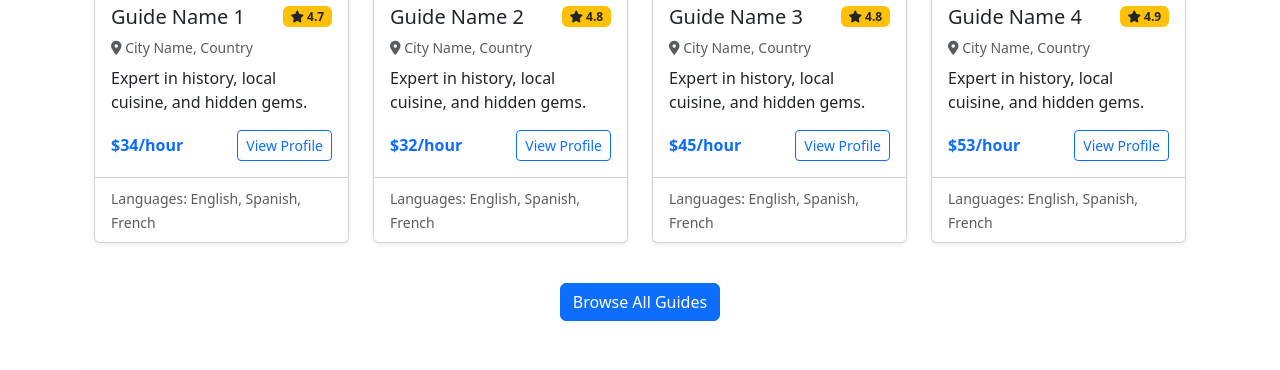
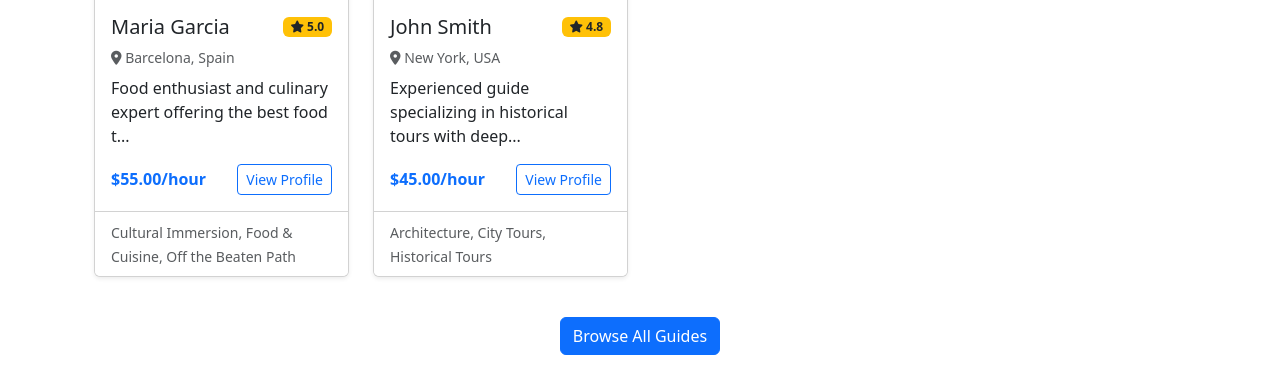
Before and after one commit to NgoMinhAn/DACS, a PHP site: page /DACS/ in a window 1280 px wide. Shown: the part 855-1225 px from the top of the page. Run offline with PHP 8.4, Linux system fonts and the light colour scheme; data comes from the database, SQL or seed files in the repository.

Commit message:
adjusted home page

```diff
--- a/app/views/tourGuides/home.php
+++ b/app/views/tourGuides/home.php
@@ -31,31 +31,43 @@
         </div>
 
         <div class="row">
-            <!-- Sample Featured Guides (to be replaced with actual data) -->
-            <?php for($i = 1; $i <= 4; $i++): ?>
+            <!-- Featured Guides from Database -->
+            <?php if(!empty($featured_guides)): ?>
+                <?php foreach($featured_guides as $guide): ?>
                     <div class="col-md-6 col-lg-3 mb-4">
                         <div class="card h-100 shadow-sm">
-                        <img src="<?php echo url('public/img/guide' . $i . '.jpg'); ?>" class="card-img-top" alt="Tour Guide">
+                            <img src="<?php echo url('assets/images/profiles/' . ($guide->profile_image ?? 'default.jpg')); ?>"
+                                 class="card-img-top" alt="<?php echo htmlspecialchars($guide->name); ?>"
+                                 style="height: 200px; object-fit: cover;">
                             <div class="card-body">
                                 <div class="d-flex justify-content-between align-items-center mb-2">
-                                <h5 class="card-title mb-0">Guide Name <?php echo $i; ?></h5>
-                                <span class="badge bg-warning text-dark"><i class="fas fa-star"></i> 4.<?php echo rand(7, 9); ?></span>
+                                    <h5 class="card-title mb-0"><?php echo htmlspecialchars($guide->name); ?></h5>
+                                    <span class="badge bg-warning text-dark">
+                                        <i class="fas fa-star"></i> <?php echo number_format($guide->avg_rating, 1); ?>
+                                    </span>
                                 </div>
                                 <p class="card-text text-muted small mb-2">
-                                <i class="fas fa-map-marker-alt"></i> City Name, Country
+                                    <i class="fas fa-map-marker-alt"></i> <?php echo htmlspecialchars($guide->location); ?>
                                 </p>
-                            <p class="card-text">Expert in history, local cuisine, and hidden gems.</p>
+                                <p class="card-text"><?php echo htmlspecialchars(substr($guide->bio ?? 'Expert local guide', 0, 60)) . '...'; ?></p>
                                 <div class="d-flex justify-content-between align-items-center">
-                                <span class="text-primary fw-bold">$<?php echo rand(30, 65); ?>/hour</span>
-                                <a href="<?php echo url('tourGuide/profile/' . $i); ?>" class="btn btn-sm btn-outline-primary">View Profile</a>
+                                    <span class="text-primary fw-bold">$<?php echo number_format($guide->hourly_rate, 2); ?>/hour</span>
+                                    <a href="<?php echo url('tourGuide/profile/' . $guide->guide_id); ?>" class="btn btn-sm btn-outline-primary">View Profile</a>
                                 </div>
                             </div>
                             <div class="card-footer bg-white">
-                            <small class="text-muted">Languages: English, Spanish, French</small>
+                                <small class="text-muted"><?php echo $guide->specialties ?? 'Various specialties'; ?></small>
                             </div>
                         </div>
                     </div>
-            <?php endfor; ?>
+                <?php endforeach; ?>
+            <?php else: ?>
+                <div class="col-12 text-center">
+                    <div class="alert alert-info">
+                        <i class="fas fa-info-circle me-2"></i> No featured guides available at the moment. Check back soon!
+                    </div>
+                </div>
+            <?php endif; ?>
         </div>
 
         <div class="text-center mt-3">
@@ -75,7 +87,25 @@
         </div>
 
         <div class="row g-4">
-            <!-- Sample Categories (to be replaced with actual data) -->
+            <!-- Guide Categories from Database -->
+            <?php if(!empty($guide_categories)): ?>
+                <?php foreach($guide_categories as $category): ?>
+                    <div class="col-md-6 col-lg-3">
+                        <a href="<?php echo url('tourGuide/category/' . urlencode($category->name)); ?>" class="text-decoration-none">
+                            <div class="card h-100 shadow-sm category-card">
+                                <img src="<?php echo url('public/img/category-' . strtolower(str_replace(' ', '-', $category->name)) . '.jpg'); ?>"
+                                     class="card-img-top" alt="<?php echo htmlspecialchars($category->name); ?> Tours"
+                                     onerror="this.src='<?php echo url('public/img/category-default.jpg'); ?>'">
+                                <div class="card-body text-center">
+                                    <h5 class="card-title"><?php echo htmlspecialchars($category->name); ?></h5>
+                                    <p class="card-text text-muted small"><?php echo htmlspecialchars($category->description ?? 'Explore with our experienced guides'); ?></p>
+                                </div>
+                            </div>
+                        </a>
+                    </div>
+                <?php endforeach; ?>
+            <?php else: ?>
+                <!-- Fallback Categories if None in Database -->
                 <div class="col-md-6 col-lg-3">
                     <a href="<?php echo url('tourGuide/category/city'); ?>" class="text-decoration-none">
                         <div class="card h-100 shadow-sm category-card">
@@ -123,6 +153,7 @@
                         </div>
                     </a>
                 </div>
+            <?php endif; ?>
         </div>
     </div>
 </section>
```
Lines whose indentation alone changed are shown as unchanged.
